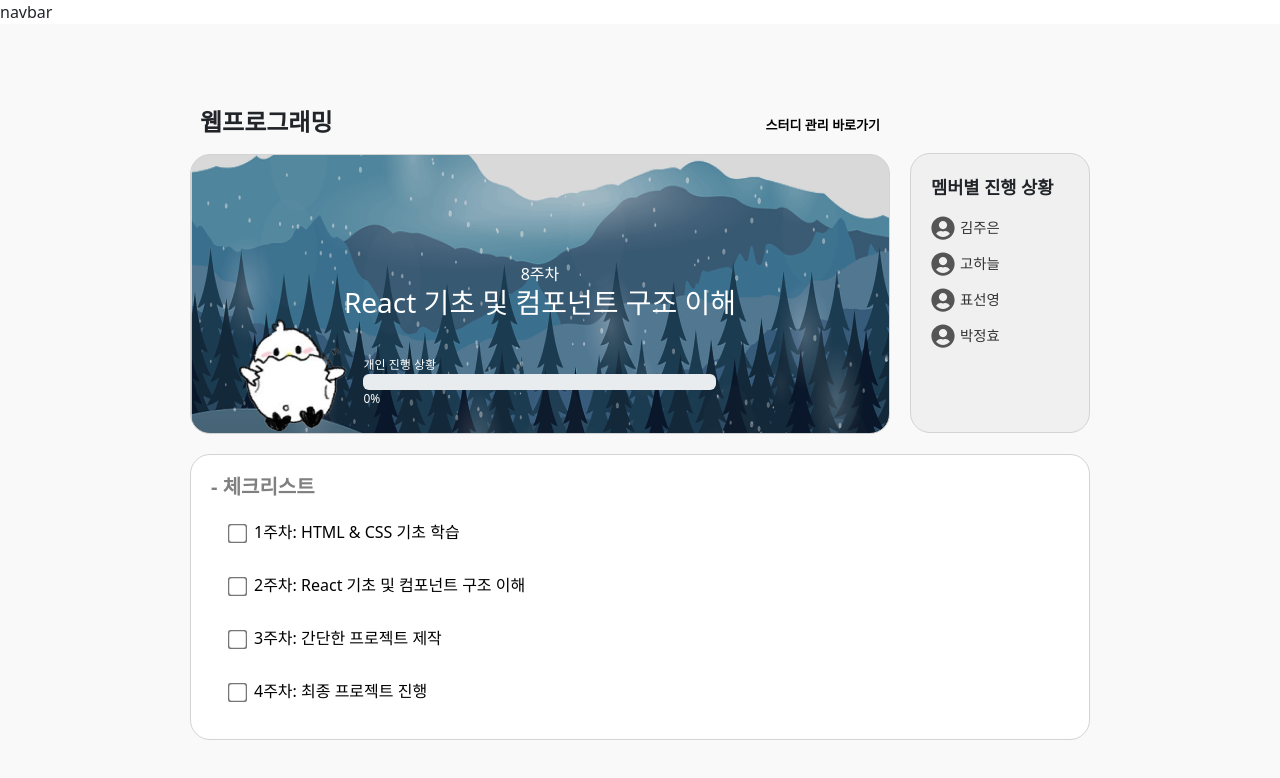
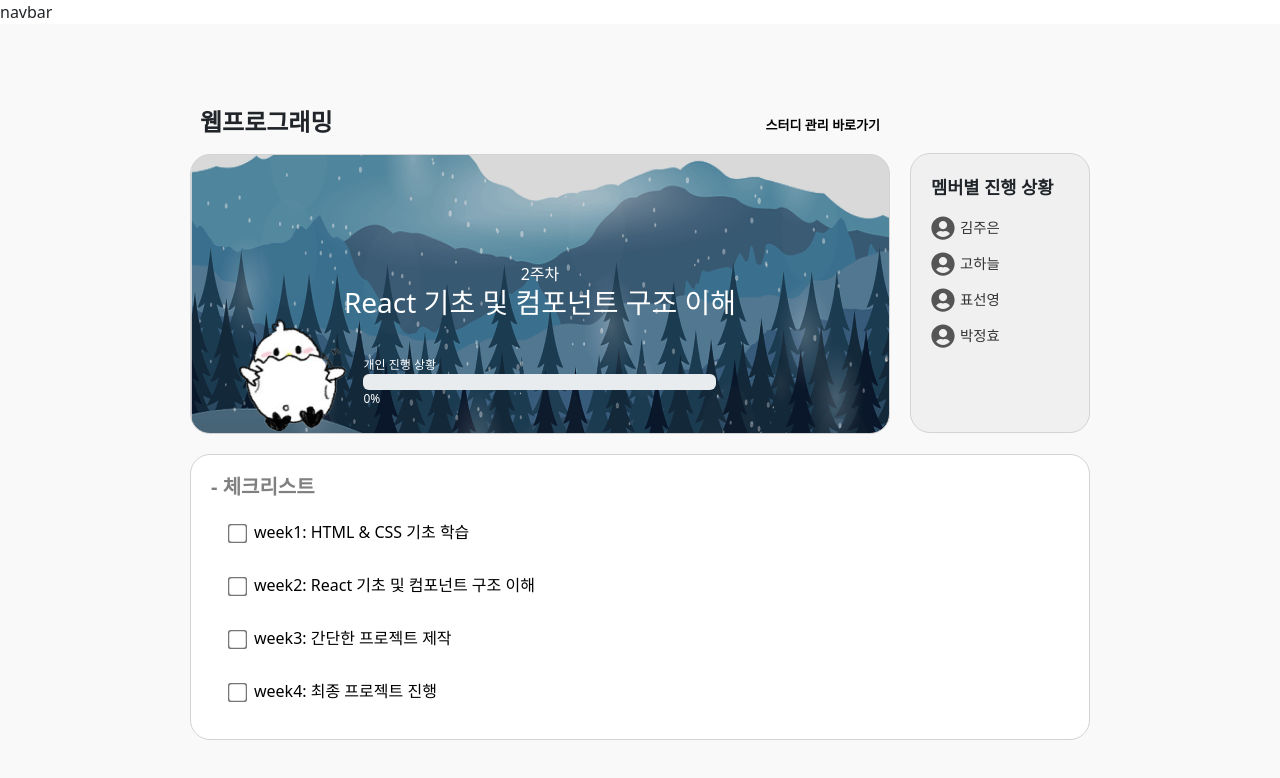
Before and after one commit to bmbx08/Jieum, a React (Create React App) app: page /checklist in a window 1280 px wide. Shown: the top 778 px of the page. Built offline with nearby package versions, Linux system fonts and the light colour scheme.

Commit message:
데이터 객체화

```diff
--- a/src/pages/ChecklistPage/ChecklistPage.jsx
+++ b/src/pages/ChecklistPage/ChecklistPage.jsx
@@ -4,7 +4,7 @@ import { FaUserCircle } from "react-icons/fa";
 import { Link } from "react-router-dom";
 import "./ChecklistPage.css";
 
-const WeekChecklist = ({ week, description, link, checked, onCheck }) => (
+const WeekChecklist = ({ id, week, description, link, checked, onCheck }) => (
   <div className="week-checklist">
     <input
       type="checkbox"
@@ -13,7 +13,7 @@ const WeekChecklist = ({ week, description, link, checked, onCheck }) => (
       onChange={onCheck}
     />
     <Link to={link} className="week-todo">
-      {`${week}주차: ${description}`}
+      {`${id}: ${description}`}
     </Link>
   </div>
 );
@@ -67,12 +67,13 @@ const ChecklistContent = ({ weeks, completed, onCheck }) => (
     <div className="checklist-header">
       <h5 className="check-header-text">- 체크리스트</h5>
     </div>
-    {weeks.map((week, index) => (
+    {Object.keys(weeks).map((key, index) => (
       <WeekChecklist
-        key={index}
-        week={week.week}
-        description={week.description}
-        link={week.link}
+        key={key}
+        id={key}
+        week={index + 1} // 1부터 시작하는 주차 표시
+        description={weeks[key].description}
+        link={weeks[key].link}
         checked={completed[index]}
         onCheck={() => onCheck(index)}
       />
@@ -81,19 +82,21 @@ const ChecklistContent = ({ weeks, completed, onCheck }) => (
 );
 
 const ChecklistPage = () => {
-  const weeks = [
-    { week: 1, description: "HTML & CSS 기초 학습", link: "/checklist/week1" },
-    {
-      week: 2,
+  const weeks = {
+    week1: { description: "HTML & CSS 기초 학습", link: "/checklist/week1" },
+    week2: {
       description: "React 기초 및 컴포넌트 구조 이해",
       link: "/checklist/week2",
     },
-    { week: 3, description: "간단한 프로젝트 제작", link: "/checklist/week3" },
-    { week: 4, description: "최종 프로젝트 진행", link: "/checklist/week4" },
-  ];
+    week3: { description: "간단한 프로젝트 제작", link: "/checklist/week3" },
+    week4: { description: "최종 프로젝트 진행", link: "/checklist/week4" },
+  };
 
-  const [completed, setCompleted] = useState(Array(weeks.length).fill(false));
-  const progress = (completed.filter(Boolean).length / weeks.length) * 100;
+  const [completed, setCompleted] = useState(
+    Array(Object.keys(weeks).length).fill(false)
+  );
+  const progress =
+    (completed.filter(Boolean).length / Object.keys(weeks).length) * 100;
 
   const handleCheck = (index) => {
     const updated = [...completed];
@@ -107,7 +110,7 @@ const ChecklistPage = () => {
     <div className="display-center">
       <div className="main-content">
         <ProgressSection
-          week={8}
+          week={2}
           title="React 기초 및 컴포넌트 구조 이해"
           progress={progress}
         />
```
